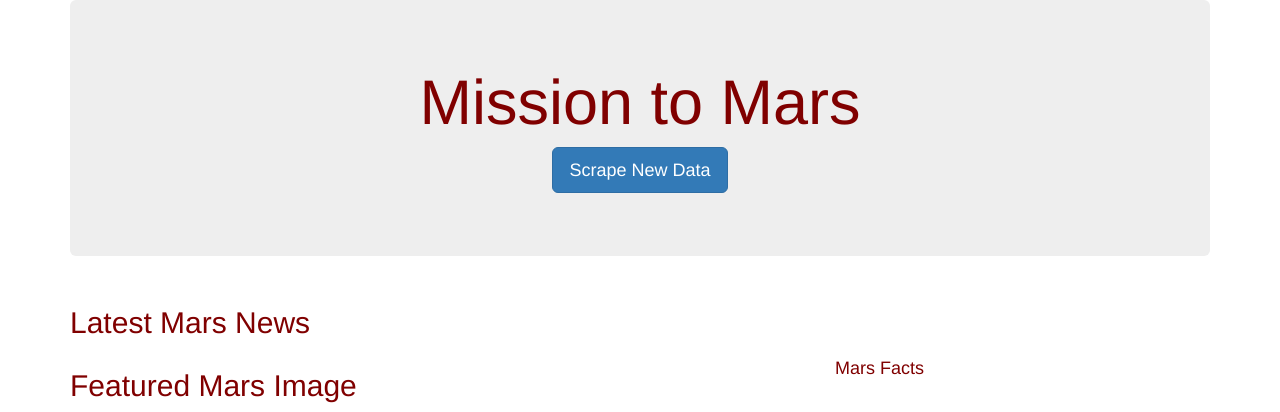
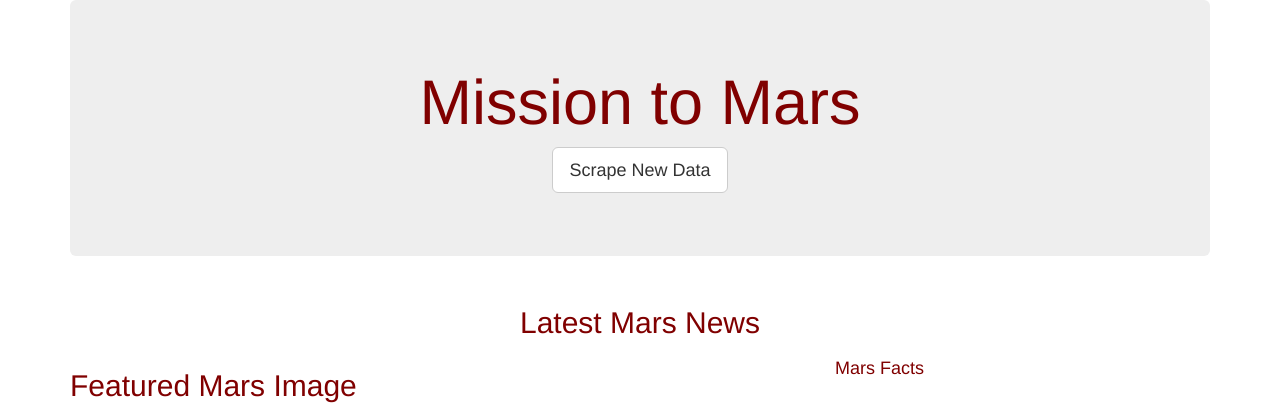
Before and after one commit to RuthLD/Mission_to_Mars, a Flask app: page / in a window 1280 px wide. Shown: the top 412 px of the page. Run offline with Flask 2, Linux system fonts and the light colour scheme; data that the repository does not hold is empty; some libraries are stand-ins or nearby versions.

Commit message:
Updated html template.

```diff
--- a/templates/index.html
+++ b/templates/index.html
@@ -11,15 +11,15 @@
   <body>
     <div class="container">
       <!-- Add Jumbotron to Header -->
-      <div class="jumbotron text-center" style="color: maroon;">
+      <div class="jumbotron text-center" style="color: maroon; fill: slategrey;">
         <h1>Mission to Mars</h1>
         <!-- Add a button to activate scraping script -->
-        <p><a class="btn btn-primary btn-lg" href="/scrape" role="button">Scrape New Data</a></p>
+        <p><a class="btn btn-default btn-lg" href="/scrape" role="button">Scrape New Data</a></p>
       </div>
       <!-- Add section for Mars News -->
       <div class="row" id="mars-news">
         <div class="col-md-12">
-          <div class="media">
+          <div class="media text-center">
             <div class="media-body" style="color: maroon;">
               <h2>Latest Mars News</h2>
               <h4 class="media-heading" style="color: black;">{{ mars.news_title }}</h4>
@@ -53,11 +53,11 @@
         </div>
         <div>
           {% for item in mars.mars_hemispheres %}
-          <div class="col-md-6">
+          <div class=".col-xs-6 .col-sm-4">
             <div class="card text-center">
               <img
                 src="{{ item.img_url }}"
-                class="card-img-top"
+                class="img-circle"
                 width="500" height="500"/>
               </img>
               <div class="card-body">
```
